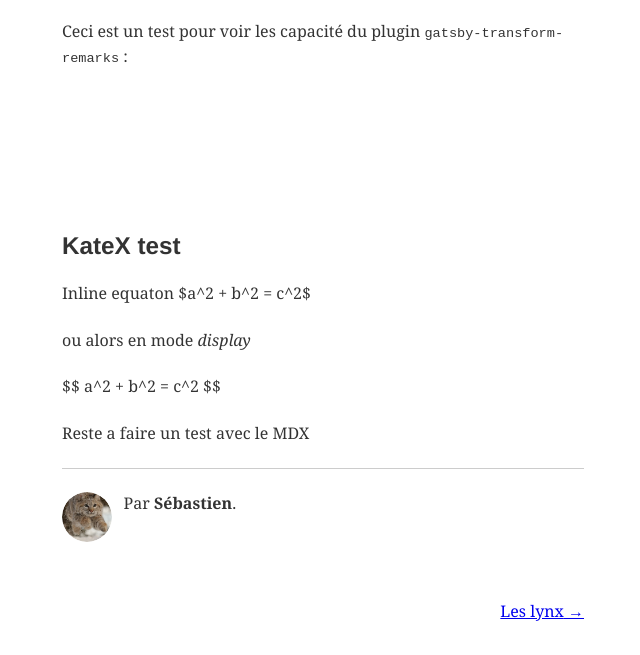
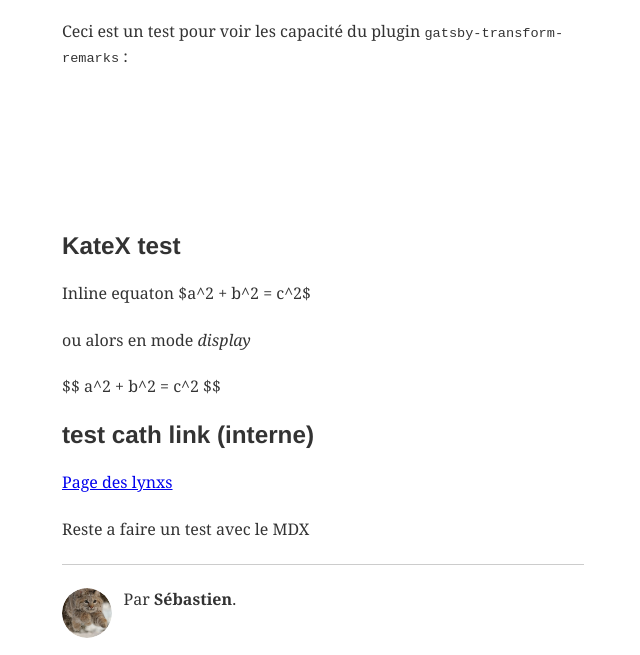
Before and after one commit to SebastienBelmon/abeline.fr, a Gatsby site: page /test-markdown/ in a window 1280 px wide. Shown: the part 143-798 px from the top of the page, without its empty margins (317-957 px from the left). Built offline with nearby package versions, Linux system fonts and the light colour scheme; Gatsby itself is replaced by a stand-in of ours; some packages are replaced by stand-ins of ours; code samples lack their colours; what typography-theme-sutro would draw is missing.

Commit message:
add pugin catch link

```diff
--- a/content/blog/test-markdown/index.md
+++ b/content/blog/test-markdown/index.md
@@ -25,4 +25,8 @@ $$
 a^2 + b^2 = c^2
 $$
 
+## test cath link (interne)
+
+[Page des lynxs](/lynx)
+
 Reste a faire un test avec le MDX
--- a/gatsby-config.js
+++ b/gatsby-config.js
@@ -78,5 +78,6 @@ module.exports = {
         pathToConfigModule: `src/utils/typography`,
       },
     },
+    `gatsby-plugin-catch-links`,
   ],
 };
--- a/package.json
+++ b/package.json
@@ -11,6 +11,7 @@
     "@hot-loader/react-dom": "^16.8.4",
     "gatsby": "^2.1.23",
     "gatsby-image": "^2.0.31",
+    "gatsby-plugin-catch-links": "^2.0.12",
     "gatsby-plugin-feed": "^2.0.14",
     "gatsby-plugin-manifest": "^2.0.22",
     "gatsby-plugin-offline": "^2.0.24",
```
Also changed, not shown: 1 other file.
